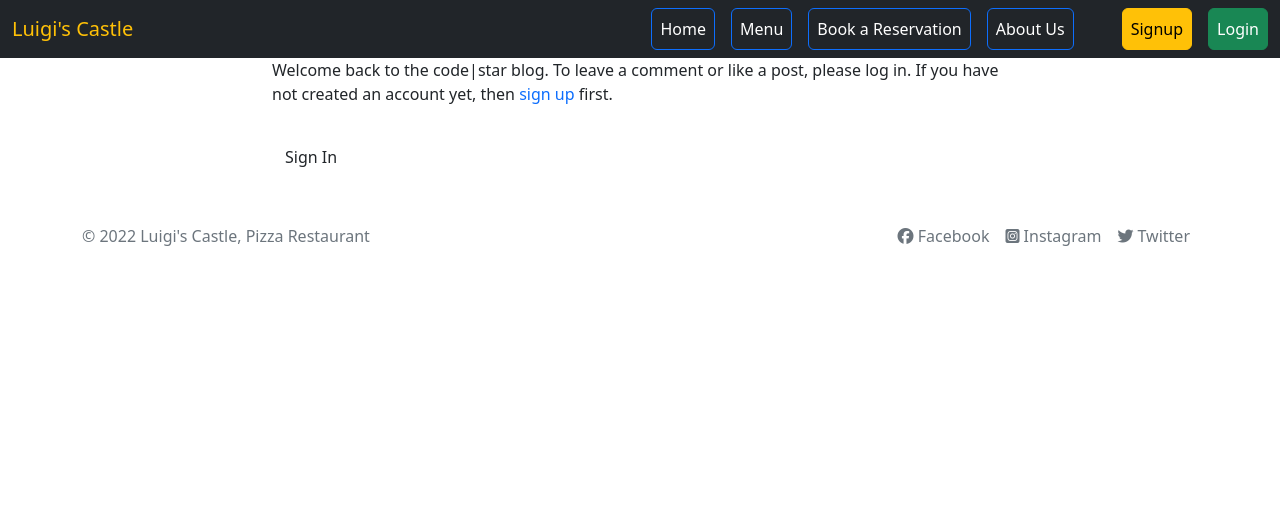
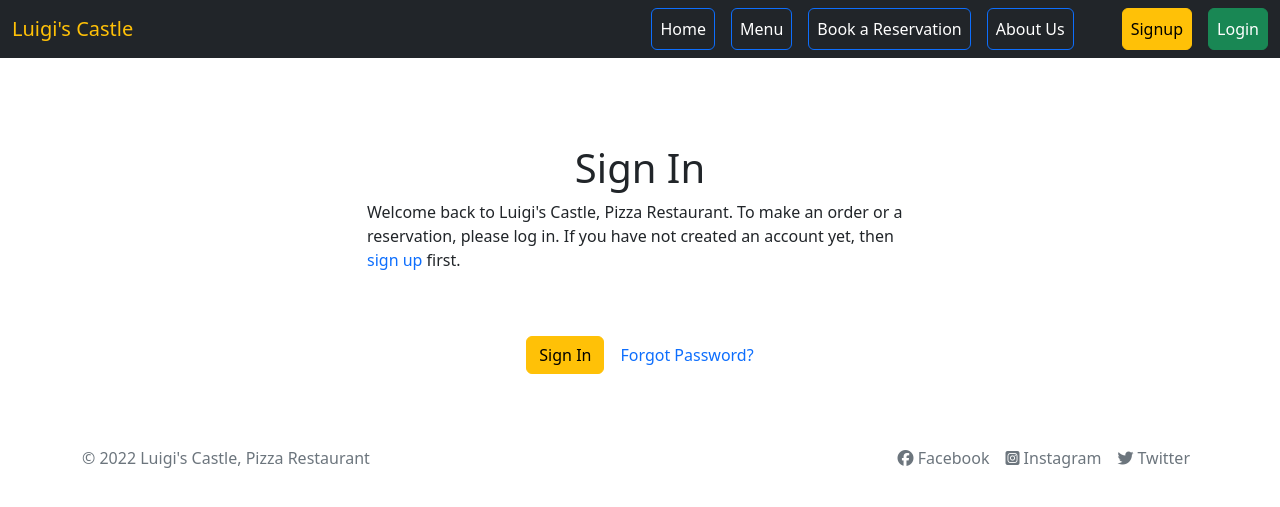
Before and after one commit to Tiyko/restaurant, a Django app: page /book_reservation/ in a window 1280 px wide. Shown: the top 507 px of the page. Run offline with Django 4.2, Linux system fonts and the light colour scheme; some libraries are stand-ins or nearby versions.

Commit message:
styled login/logout page

```diff
--- a/templates/account/login.html
+++ b/templates/account/login.html
@@ -6,26 +6,33 @@
 {% block head_title %}{% trans "Sign In" %}{% endblock %}
 
 {% block content %}
+<div class="mt-5 pb-5"></div>
 
 <div class="container">
-  <div class="row">
-    <div class="col-md-8 mt-3 offset-md-2">
-      <h3>{% trans "Sign In" %}</h3>
+  <div class="row justify-content-center my-5">
+    <div class="col-sm-10 col-md-6">
+      <h1 class="d-flex justify-content-center">{% trans "Sign In" %}</h1>
 
-      <p>Welcome back to the code|star blog. To leave a comment or like a post, please log in. If you
+      <p>
+        Welcome back to Luigi's Castle, Pizza Restaurant. To make an order or a reservation, please log in. If you
         have not created an account yet, then <a class="link" href="{% url 'account_signup' %}">sign up</a>
-        first.</p>
+        first.
+      </p>
     </div>
   </div>
-  <div class="row">
-    <div class="col-md-8 mt-3 offset-md-2">
+  <div class="row justify-content-center my-5">
+    <div class="col-sm-10 col-md-6 d-flex justify-content-center">
       <form class="login" method="POST" action="{% url 'account_login' %}">
         {% csrf_token %}
         {{ form.as_p }}
         {% if redirect_field_value %}
         <input type="hidden" name="{{ redirect_field_name }}" value="{{ redirect_field_value }}" />
         {% endif %}
-        <button class="btn btn-signup right" type="submit">{% trans "Sign In" %}</button>
+        <li class="d-flex justify-content-center">
+          <button class="btn btn-warning" type="submit">{% trans "Sign In" %}</button>
+          <a class="d-flex justify-content-center align-items-center ms-3" href="{% url 'account_reset_password' %}">{% trans "Forgot Password?" %}</a>
+        </li>
+
       </form>
     </div>
   </div>
```
Also changed, not shown: templates/account/logout.html (+14 -4 lines).
